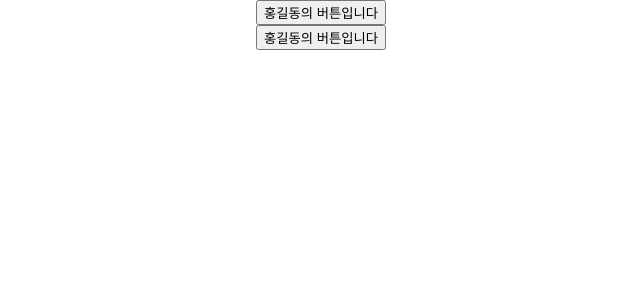
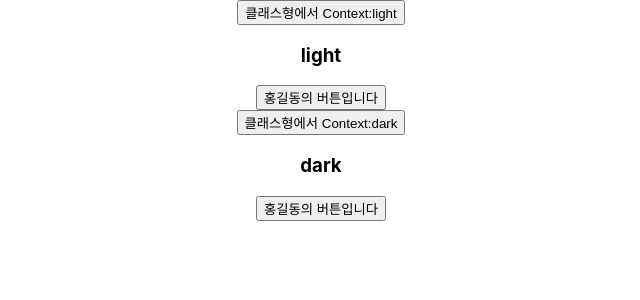
Before and after one commit to hj-Seong/2023-react, a React (Create React App) app in the folder context-text/: page / in a window 1280 px wide. Shown: the top 300 px of the page, without its empty margins (319-959 px from the left). Built offline with nearby package versions, Linux system fonts and the light colour scheme.

Commit message:
0414 Context-추가설명1

```diff
--- a/context-text/src/App.js
+++ b/context-text/src/App.js
@@ -12,11 +12,13 @@ function App() {
       {/** 작성한 context를 값을 사용할 컴포넌트를 감싸서 사용 */}
       <ThemeContext.Provider value='light'>
         <ObjectContext.Provider value={ {name:"홍길동", login:true} }>
+          {/** ThemeContext와 ObjectContext값 확인  */}
           <Toolbar/>
         </ObjectContext.Provider>
       </ThemeContext.Provider>
 
       <DataProvider>
+        { /** DataProvider 값 확인 */}
         <Toolbar/>
       </DataProvider>
 
--- a/context-text/src/components/Toolbar.jsx
+++ b/context-text/src/components/Toolbar.jsx
@@ -10,7 +10,8 @@ import { useContext } from 'react';
 export default function Toolbar(props) {
   return (
     <div>
-        <ThemedButton  />
+        <ThemedButton />
+        <MyButton />
     </div>
   )
 }
@@ -20,10 +21,11 @@ class ThemedButton extends React.Component {
     // 클래스형 컴포넌트에서 context값을 사용하기위해서
     // contextType에 import해온 ThemeContext를 가져와서
     // 쓸수있다
+    // value로 전달한 문자열(light)가 들어가있다
     static contextType = ThemeContext;
     render() {
                 // 호출할때는 this.context를 통해서 호출
-        return <MyButton theme={this.context}/>
+        return <button>클래스형에서 Context:{this.context}</button>
     }
 }
 
@@ -31,7 +33,14 @@ function MyButton (props) {
     // 함수형 컴포넌트에서 ThemeContext를 통해서 값 받아오기
     // useContext를 통해서 값을 받아올수 있다
     // useContext로 받아올 변수의 이름은 자율
+    // ThemeContext에서 작성한 value 문자열 : light
+
+    // dark라고 뜨는 이유는
+    // ThemeContext로 감싸지않고 사용했을때
+    // ThemeContext를 초기화 할때 넣은 값으로 출력
+    // const ThemeContext = React.createContext("초기값");
     const context =  useContext(ThemeContext);
+
     // 객체로 전달된 값은 객체로 사용
     const user = useContext(ObjectContext)
 
@@ -40,6 +49,7 @@ function MyButton (props) {
     const value = useContext(DataContext);
 
     return  <div>
+      <h3>{context}</h3>
         {
           user && <button>{user.name}의 버튼입니다</button>
         }
```
